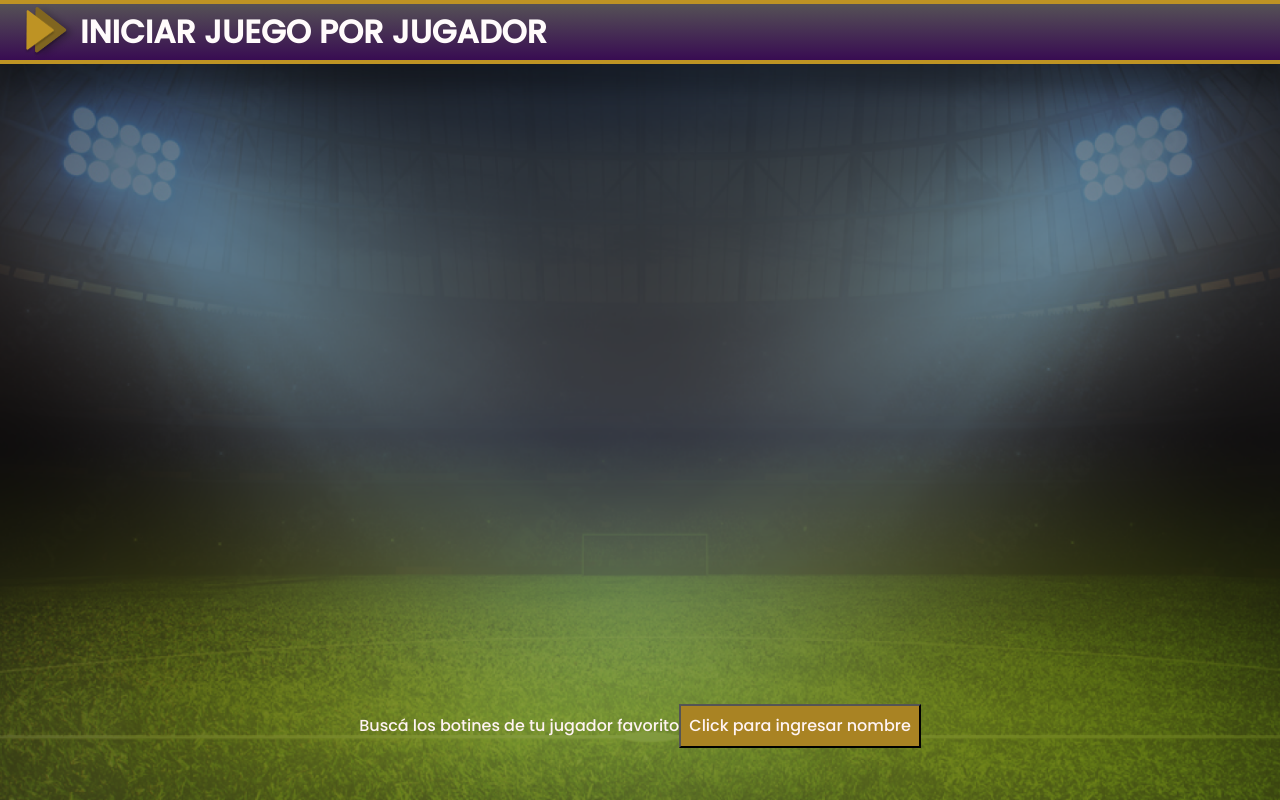
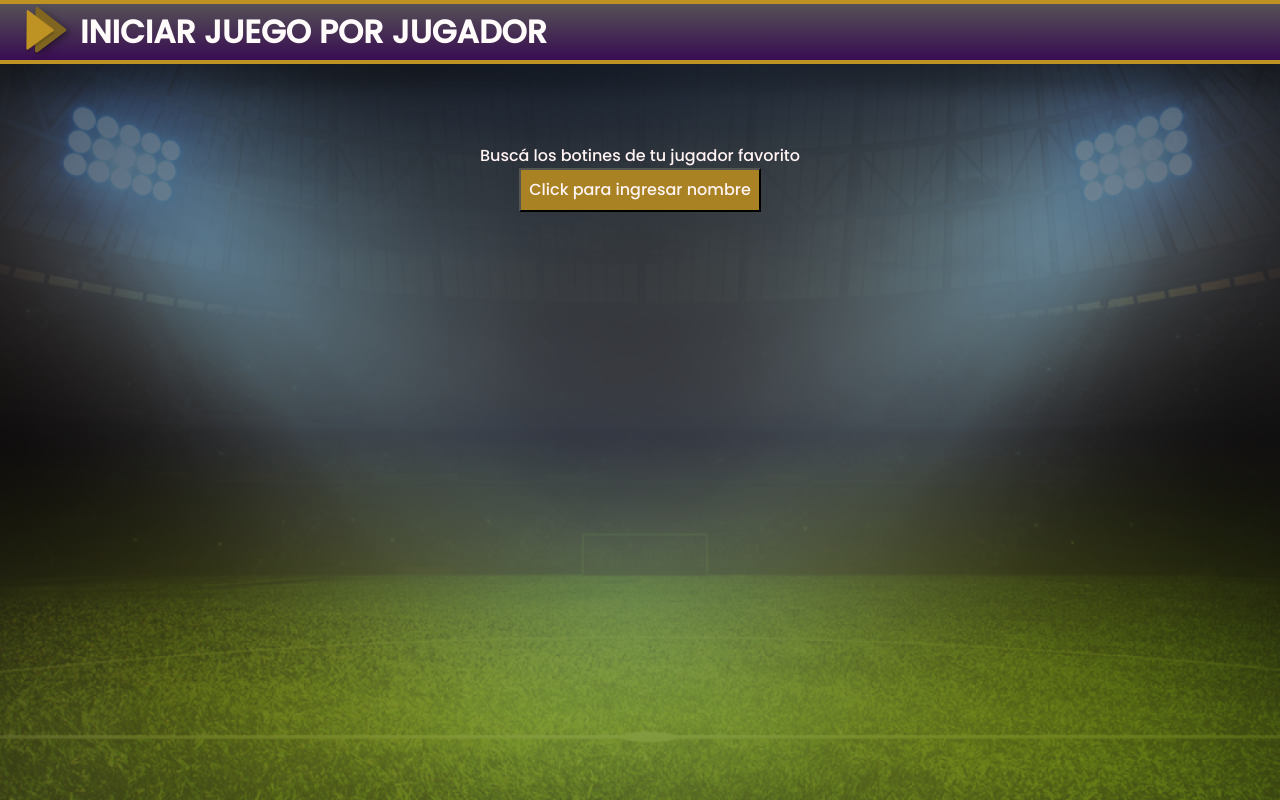
Before and after one commit to fedeteyssan/soccer, a React (Create React App) app: page /home in a window 1280 px wide. Shown: the part 3221-4021 px from the top of the page. Built offline with nearby package versions, Linux system fonts and the light colour scheme.

Commit message:
Agregando autofocus al input

```diff
--- a/src/components/home/Home.scss
+++ b/src/components/home/Home.scss
@@ -325,7 +325,9 @@
 
         .box-búsqueda{
            text-align: center;
-           margin-top: 50%;
+           margin-top: 5rem;
+           display: flex;
+           flex-direction: column;
 
             label{
                 color: #FFF3F3;
--- a/src/containers/ListadoBotinesJugador.jsx
+++ b/src/containers/ListadoBotinesJugador.jsx
@@ -65,7 +65,7 @@ const ListadoBotinesJugador = () => {
                 </div>
 
                 <div className="container-input">
-                    <input  type="search" className="form-control input-buscar" placeholder="nombre jugador" autofocus onChange={handleChange} value={busqueda}/>
+                    <input  type="search" className="form-control input-buscar" placeholder="nombre jugador" autoFocus onChange={handleChange} value={busqueda}/>
                 </div>
 
                 <div className="contenedor-cards">
```
